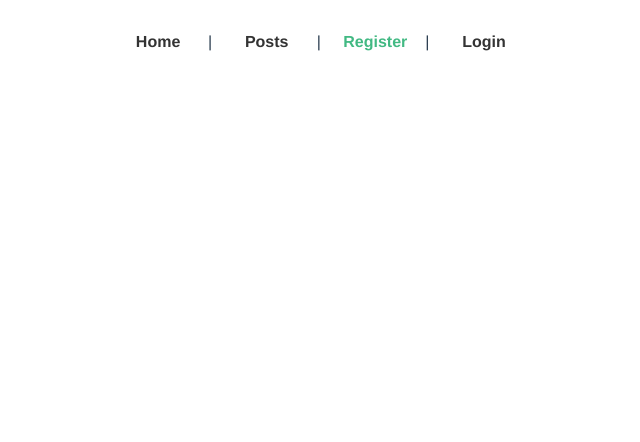
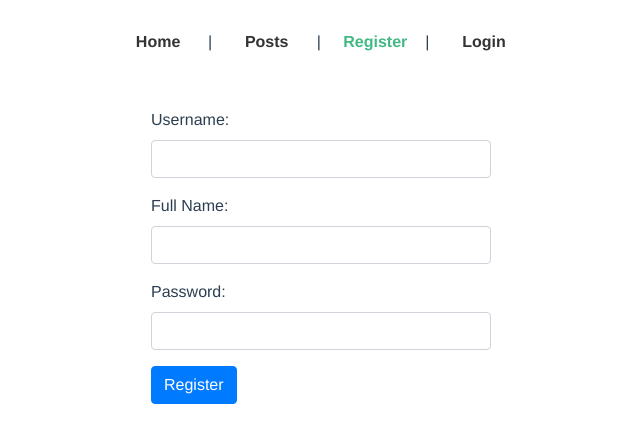
Before and after one commit to Zipzip1312/vue-auth, a Vue app: page /register in a window 1280 px wide. Shown: the top 442 px of the page, without its empty margins (319-959 px from the left). Built offline with nearby package versions, Linux system fonts and the light colour scheme.

Commit message:
create basic component and add routing

```diff
--- a/src/App.vue
+++ b/src/App.vue
@@ -1,5 +1,5 @@
 <template>
-    <div id="app">
+    <div id="app" class="container pb-5">
         <NavBar />
         <router-view />
     </div>
@@ -20,7 +20,6 @@ export default {
     font-family: Avenir, Helvetica, Arial, sans-serif;
     -webkit-font-smoothing: antialiased;
     -moz-osx-font-smoothing: grayscale;
-    text-align: center;
     color: #2c3e50;
 }
 </style>
--- a/src/components/NavBar.vue
+++ b/src/components/NavBar.vue
@@ -1,5 +1,5 @@
 <template>
-    <div id="nav">
+    <div id="nav" class="mb-4">
         <router-link to="/">Home</router-link>|
         <router-link to="/posts">Posts</router-link>|
         <span v-if="isLoggedIn">
@@ -32,6 +32,7 @@ export default {
 <style>
 #nav {
     padding: 30px;
+    text-align: center;
 }
 #nav a {
     display: inline-block;
--- a/src/router/index.js
+++ b/src/router/index.js
@@ -3,6 +3,10 @@ import VueRouter from 'vue-router'
 import Home from '../views/Home.vue'
 
 Vue.use(VueRouter)
+
+function loadView(view) {
+    return () => import(`../views/${view}.vue`);
+}
 
 const routes = [
     {
@@ -11,13 +15,20 @@ const routes = [
         component: Home
     },
     {
-    path: '/about',
-    name: 'About',
-    // route level code-splitting
-    // this generates a separate chunk (about.[hash].js) for this route
-    // which is lazy-loaded when the route is visited.
-    component: () => import(/* webpackChunkName: "about" */ '../views/About.vue')
-  }
+        path: '/register',
+        name: 'Register',
+        component: loadView('Register')
+    },
+    {
+        path: '/login',
+        name: 'Login',
+        component: loadView('Login')
+    },
+    {
+        path: '/posts',
+        name: 'Posts',
+        component: loadView('Posts')
+    },
 ]
 
 const router = new VueRouter({
--- /dev/null
+++ b/src/views/Login.vue
@@ -0,0 +1,47 @@
+<template>
+    <div class="col-md-4 offset-md-4">
+        <form @submit.prevent="submit">
+            <div class="form-group">
+                <label for="username">Username:</label>
+                <input type="text" name="username" v-model="form.username" class="form-control" />
+            </div>
+            <div class="form-group">
+                <label for="password">Password:</label>
+                <input type="password" name="password" v-model="form.password" class="form-control" />
+            </div>
+            <button type="submit" class="btn btn-primary">Submit</button>
+        </form>
+        <p v-if="showError" id="error">Username or Password is incorrect</p>
+    </div>
+</template>
+
+<script>
+import { mapActions } from "vuex";
+export default {
+    name: "Login",
+    data() {
+        return {
+            form: {
+                username: "",
+                password: "",
+            },
+            showError: false,
+        };
+    },
+    methods: {
+        ...mapActions(["LogIn"]),
+        async submit() {
+            const User = new FormData();
+            User.append("username", this.form.username);
+            User.append("password", this.form.password);
+            try {
+                await this.LogIn(User);
+                this.$router.push("/posts");
+                this.showError = false;
+            } catch (error) {
+                this.showError = true;
+            }
+        },
+    },
+};
+</script>
--- /dev/null
+++ b/src/views/Posts.vue
@@ -0,0 +1,68 @@
+<template>
+    <div class="col-md-4 offset-md-4">
+        <div v-if="User">
+            <p>Hi {{User}}</p>
+        </div>
+        <div>
+            <form @submit.prevent="submit">
+                <div class="form-group">
+                    <label for="title">Title:</label>
+                    <input type="text" name="title" v-model="form.title" class="form-control" />
+                </div>
+                <div class="form-group">
+                    <textarea
+                        name="write_up"
+                        v-model="form.write_up"
+                        placeholder="Write up..."
+                        class="form-control"
+                    ></textarea>
+                </div>
+                <button type="submit" class="btn btn-primary">Submit</button>
+            </form>
+        </div>
+        <div class="mt-3" v-if="Posts">
+            <ul>
+                <li v-for="post in Posts" :key="post.id">
+                    <div id="post-div">
+                        <p>{{post.title}}</p>
+                        <p>{{post.write_up}}</p>
+                        <p>Written By: {{post.author.username}}</p>
+                    </div>
+                </li>
+            </ul>
+        </div>
+        <div v-else class="mt-3">Oh no!!! We have no posts</div>
+    </div>
+</template>
+
+<script>
+import { mapGetters, mapActions } from "vuex";
+export default {
+    name: "Posts",
+    data() {
+        return {
+            form: {
+                title: "",
+                write_up: "",
+            },
+        };
+    },
+    created: function () {
+        // a function to call getposts action
+        this.GetPosts();
+    },
+    computed: {
+        ...mapGetters({ Posts: "StatePosts", User: "StateUser" }),
+    },
+    methods: {
+        ...mapActions(["CreatePost", "GetPosts"]),
+        async submit() {
+            try {
+                await this.CreatePost(this.form);
+            } catch (error) {
+                throw "Sorry you can't make a post now!";
+            }
+        },
+    },
+};
+</script>
--- /dev/null
+++ b/src/views/Register.vue
@@ -0,0 +1,49 @@
+<template>
+    <div class="col-md-4 offset-md-4">
+        <form @submit.prevent="submit">
+            <div class="form-group">
+                <label for="username">Username:</label>
+                <input type="text" name="username" v-model="form.username" class="form-control" />
+            </div>
+            <div class="form-group">
+                <label for="full_name">Full Name:</label>
+                <input type="text" name="full_name" v-model="form.full_name" class="form-control" />
+            </div>
+            <div class="form-group">
+                <label for="password">Password:</label>
+                <input type="password" name="password" v-model="form.password" class="form-control" />
+            </div>
+            <button type="submit" class="btn btn-primary">Register</button>
+        </form>
+        <p v-if="showError" class="text-danger">Username already exists</p>
+    </div>
+</template>
+
+<script>
+import { mapActions } from "vuex";
+export default {
+    name: "Register",
+    data() {
+        return {
+            form: {
+                username: "",
+                full_name: "",
+                password: "",
+            },
+            showError: false,
+        };
+    },
+    methods: {
+        ...mapActions(["Register"]),
+        async submit() {
+            try {
+                await this.Register(this.form);
+                this.$router.push("/posts");
+                this.showError = false;
+            } catch (error) {
+                this.showError = true;
+            }
+        },
+    },
+};
+</script>
```
Lines whose indentation alone changed are shown as unchanged.
